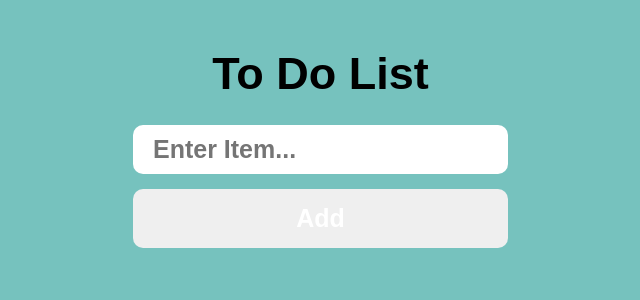
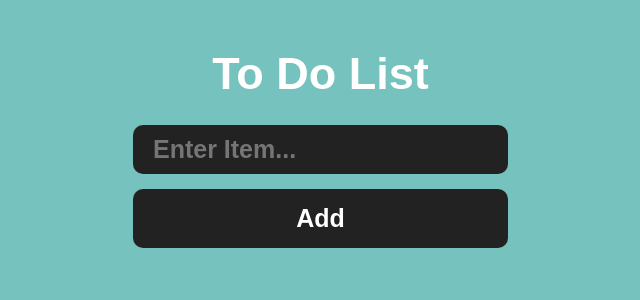
Before and after one commit to mohamedsamir372/to-do, a Next.js app: page / in a window 1280 px wide. Shown: the top 300 px of the page, without its empty margins (355-995 px from the left). Built offline with nearby package versions, Linux system fonts and the light colour scheme.

Commit message:
initial commit

```diff
--- a/app/page.module.css
+++ b/app/page.module.css
@@ -36,18 +36,19 @@
   font-size: 45px;
   font-family: sans-serif;
   font-weight: 600;
-  color: black;
+  color: white;
 }
 .input {
   padding: 10px 20px;
   border: none;
   border-radius: 10px;
-  color: rgb(22, 21, 21);
+  color: white;
   text-align: left;
   font-size: 25px;
   font-family: sans-serif;
   font-weight: 600;
   margin-bottom: 15px;
+  background-color: #222;
 }
 .input:hover {
   border: 1px solid white;
@@ -56,6 +57,7 @@
   padding: 15px 50px;
   border: none;
   border-radius: 10px;
+  background-color: #222;
   color: white;
   text-align: center;
   font-size: 25px;
```
